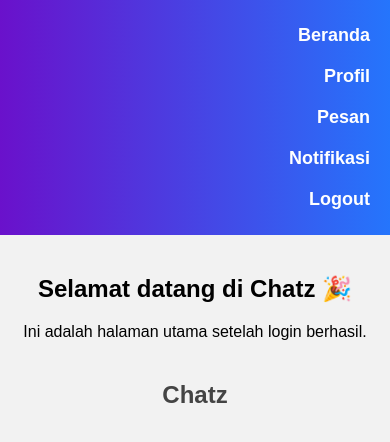
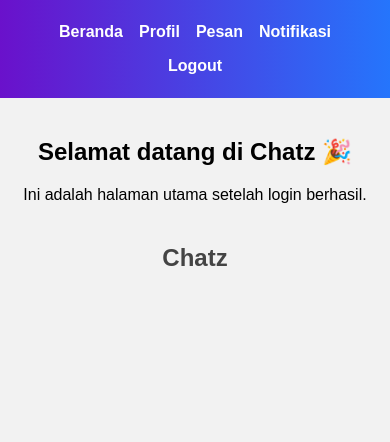
Before and after one commit to andizhuu/chatz, a website: page home.html in a window 390 px wide. Drawn offline with Linux system fonts and the light colour scheme.

Commit message:
update project

```diff
--- a/home.html
+++ b/home.html
@@ -40,23 +40,24 @@
     /* Animasi Slide */
     @keyframes slideIn {
       from {
-        transform: translateX(-50px);
+        transform: translateY(-20px);
         opacity: 0;
       }
       to {
-        transform: translateX(0);
+        transform: translateY(0);
         opacity: 1;
       }
     }
 
-    /* Responsive */
+    /* Responsive (tetap horizontal di HP) */
     @media (max-width: 768px) {
       .navbar {
-        flex-direction: column;
-        align-items: flex-end;
+        flex-wrap: wrap;
+        justify-content: center;
       }
       .navbar a {
-        margin: 10px 0;
+        margin: 8px;
+        font-size: 16px;
       }
     }
 
--- a/style.css
+++ b/style.css
@@ -1,36 +1,50 @@
+/* === NAVBAR STAY INLINE === */
 .navbar {
-  width: 100%;
   display: flex;
+  flex-direction: row;   /* Selalu horizontal */
+  justify-content: center;
   align-items: center;
-  background: linear-gradient(90deg, #4a00e0, #8e2de2);
-  padding: 12px 30px;
-  color: white;
-  box-sizing: border-box;
+  background: linear-gradient(90deg, #6a11cb, #2575fc);
+  padding: 15px 20px;
+  position: sticky;
+  top: 0;
+  z-index: 1000;
 }
 
-.logo {
-  font-size: 22px;
+.navbar a {
+  margin: 0 15px;               /* Spasi kiri kanan */
+  color: white;
+  text-decoration: none;
+  font-size: 18px;
   font-weight: bold;
-  letter-spacing: 1px;
+  transition: 0.3s;
+  white-space: nowrap;          /* Biar teks nggak pecah ke bawah */
 }
 
-.navbar-menu {
-  flex: 1;              /* biar dorong sampai kanan */
-  display: flex;
-  justify-content: flex-end;
-  gap: 20px;
+.navbar a:hover {
+  text-shadow: 0 0 10px rgba(255,255,255,0.8);
 }
 
-.navbar-menu a {
-  text-decoration: none;
-  color: white;
-  font-size: 16px;
-  font-weight: 500;
-  padding: 6px 12px;
-  border-radius: 6px;
-  transition: background 0.3s;
+/* Animasi masuk dari kiri ke kanan */
+@keyframes slideFromLeft {
+  from {
+    transform: translateX(-30px);
+    opacity: 0;
+  }
+  to {
+    transform: translateX(0);
+    opacity: 1;
+  }
 }
 
-.navbar-menu a:hover {
-  background: rgba(255, 255, 255, 0.25);
+.navbar a {
+  animation: slideFromLeft 0.8s ease forwards;
 }
+
+/* Biar lebih responsif di HP */
+@media (max-width: 600px) {
+  .navbar a {
+    font-size: 14px;
+    margin: 0 8px;
+  }
+}
```
